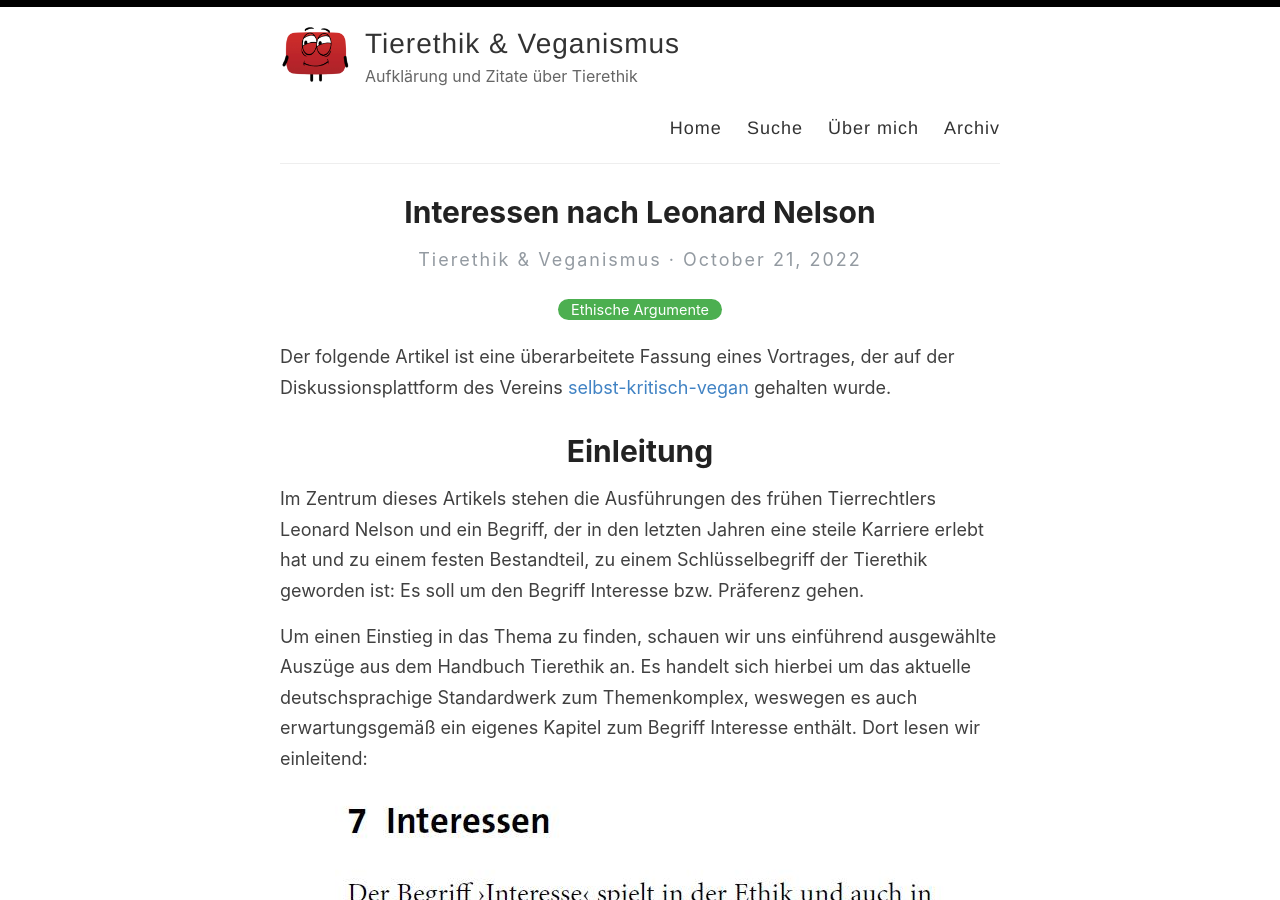
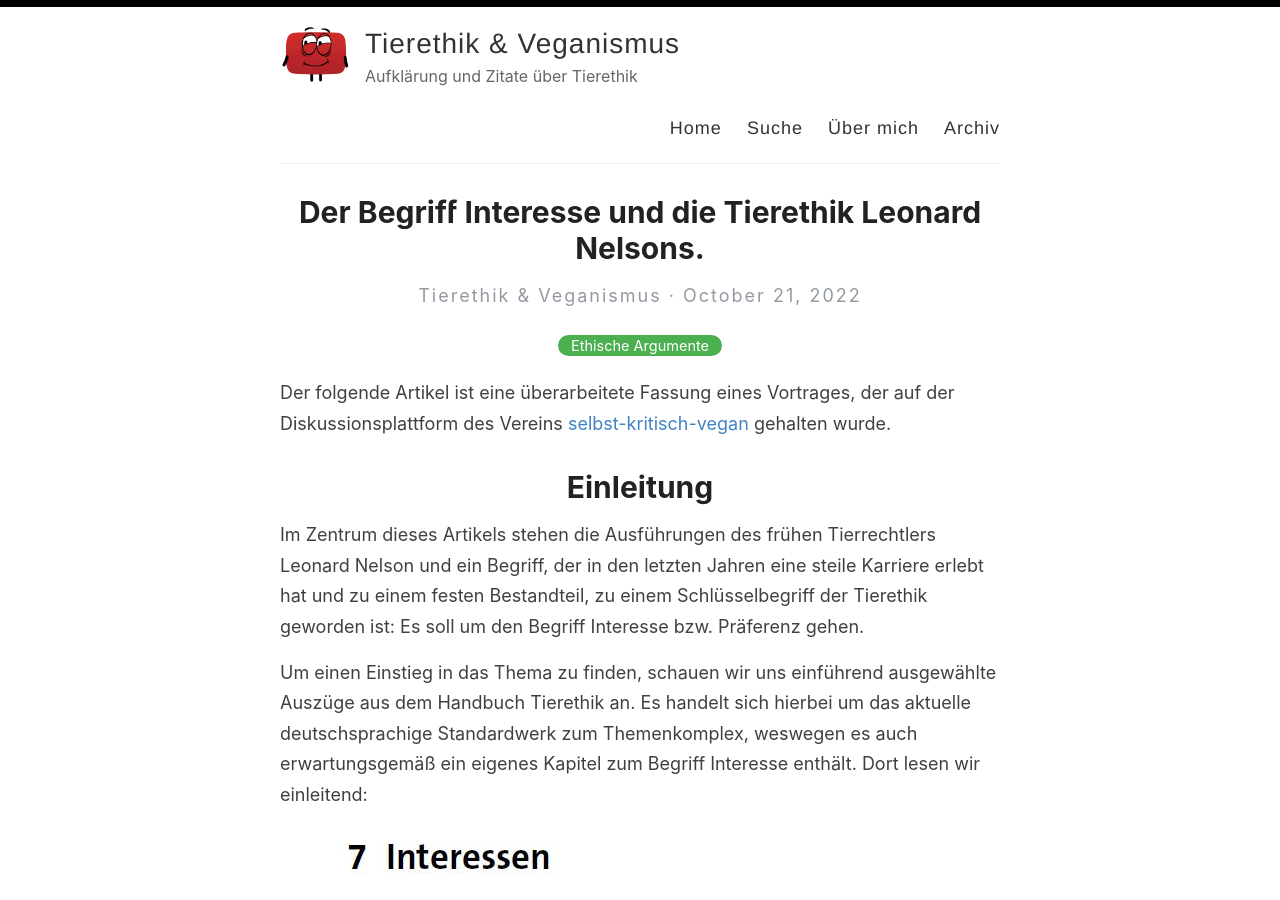
Before and after one commit to tierethik-veganismus/tierethik-veganismus.github.io, a Jekyll site: the page built from _posts/2022-10-21-Interessen-nach-Nelson.md, in a window 1280 px wide and 900 px high. Built offline with Jekyll 4.4.1, drawn with Linux system fonts in a browser that asks for light colours; some of the changed text lies outside the part shown.

Commit message:
Besserer Titel, Videoverlinkung mit Zeitstempel

```diff
--- a/_posts/2022-10-21-Interessen-nach-Nelson.md
+++ b/_posts/2022-10-21-Interessen-nach-Nelson.md
@@ -1,6 +1,6 @@
 ---
 layout: post
-title: Interessen nach Leonard Nelson
+title: Der Begriff Interesse und die Tierethik Leonard Nelsons.
 categories: [Ethische Argumente]
 excerpt: "Im Zentrum dieses Artikels stehen die Ausführungen des frühen Tierrechtlers Leonard Nelson und ein Begriff, der in den letzten Jahren eine steile Karriere erlebt hat und zu einem festen Bestandteil, zu einem Schlüsselbegriff der Tierethik geworden ist: Es soll um den Begriff Interesse bzw. Präferenz gehen."
 
@@ -88,7 +88,7 @@ zugesprochen wird:
 
 ![Interessen-nach-Handbuch-Tierethik](/images/nelson-interessen/407.jpg)
 
-# Interessen nach Peter Singer
+# Peter Singer
 
 Peter Singer dürfte es auch gewesen sein, der den größten Einfluss auf die Karriere des Interessen-
 bzw. Präferenzbegriffs hatte. Er wird als der bedeutsamste Vertreter des Präferenzutilitarismus
@@ -181,7 +181,7 @@ Der Haken ist nicht schwer zu erkennen: Wir wissen zum Beispiel sehr genau, wie
 anatomisch aufgebaut sind – und doch haben wir keine Ahnung, ob sie empfinden können oder
 nicht. Wir gewinnen hier offensichtlich auch keinen robusten Startpunkt für eine Ethik
 
-# Interessen nach Leonard Nelson
+# Leonard Nelson
 
 Nach dieser etwas länglichen Einleitung, die uns als Kontrast für die folgenden Betrachtungen dient,
 können wir uns nun dem zentralen Thema des Artikels widmen: Leonard Nelson bzw. Leonard
```
Also changed, not shown: other parts of _posts/2022-10-21-Interessen-nach-Nelson.md (+1 -1 lines).
